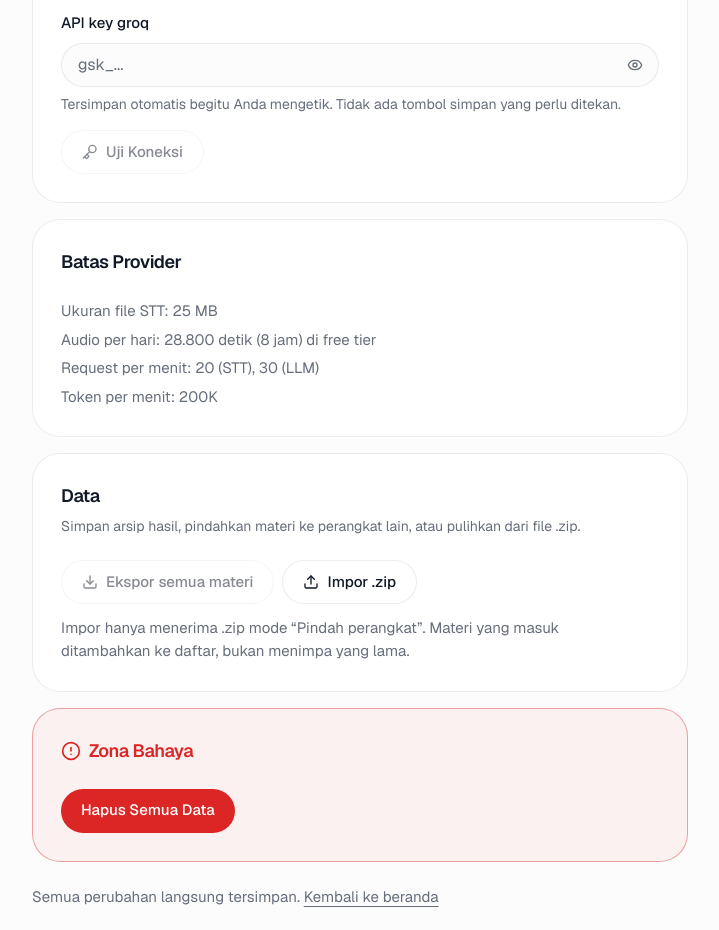
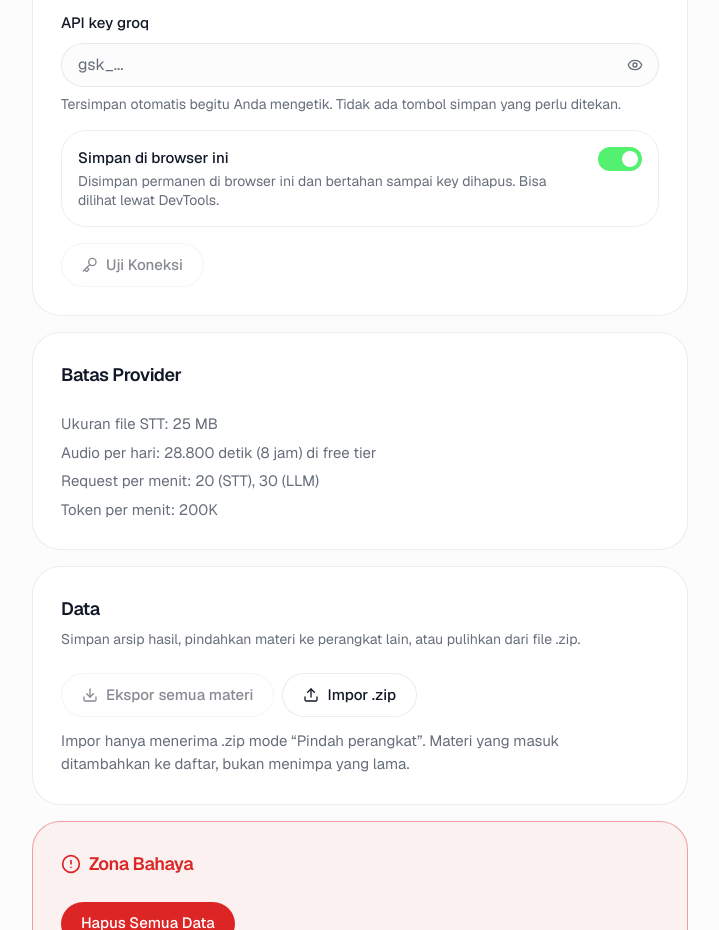
Before and after one commit to kebsixx/mindo, a Next.js app: page /settings in a window 1280 px wide. Shown: the part 1320-2250 px from the top of the page, without its empty margins (280-999 px from the left). Built offline with nearby package versions, Linux system fonts and the light colour scheme.

Commit message:
feat: add per-device key storage mode toggle (local vs session)

```diff
--- a/src/app/settings/page.tsx
+++ b/src/app/settings/page.tsx
@@ -30,9 +30,11 @@ import ExportDialog from "@/components/export-dialog";
 import {
   setProvider,
   setApiKey,
+  setSaveMode,
   clearAllData,
   useStoredProvider,
   useStoredApiKey,
+  useStoredSaveMode,
 } from "@/lib/storage/settings";
 import { getProviderEndpoint } from "@/lib/ai/client";
 import SiteHeader, { BackLink } from "@/components/site-header";
@@ -77,6 +79,8 @@ export default function SettingsPage() {
   const { toast } = useToast();
   const storedProvider = useStoredProvider();
   const storedKey = useStoredApiKey();
+  const storedSaveMode = useStoredSaveMode();
+  const [saveMode, setSaveModeState] = useState<"local" | "session">(storedSaveMode);
   const [keyDraft, setKeyDraft] = useState<string | null>(null);
   const provider = storedProvider;
   const apiKey = keyDraft ?? storedKey;
@@ -106,6 +110,18 @@ export default function SettingsPage() {
     toast({
       title: "Provider disimpan",
       description: `${next} dipakai untuk pemrosesan berikutnya.`,
+    });
+  };
+
+  const chooseSaveMode = (next: "local" | "session") => {
+    setSaveModeState(next);
+    setSaveMode(next);
+    toast({
+      title: next === "local" ? "Key disimpan permanen" : "Key hanya sesi ini",
+      description:
+        next === "local"
+          ? "Key tersimpan di browser dan bertahan ditutup browser."
+          : "Key hilang saat tab/browser ditutup. Isi kembali saat perlu.",
     });
   };
 
@@ -364,6 +380,37 @@ export default function SettingsPage() {
                 </p>
               </div>
 
+              <div className="flex items-start justify-between gap-3 rounded-2xl border p-4">
+                <div className="min-w-0">
+                  <div className="text-[0.9375rem] font-medium">
+                    Simpan di browser ini
+                  </div>
+                  <div className="mt-0.5 text-[0.875rem] leading-snug text-muted-foreground">
+                    {saveMode === "local"
+                      ? "Disimpan permanen di browser ini dan bertahan sampai key dihapus. Bisa dilihat lewat DevTools."
+                      : "Hanya disimpan untuk sesi ini. Hilang saat tab/browser ditutup, maka harus diisi lagi."}
+                  </div>
+                </div>
+                <button
+                  type="button"
+                  role="switch"
+                  aria-checked={saveMode === "local"}
+                  aria-label="Simpan API key di browser"
+                  onClick={() => chooseSaveMode(saveMode === "local" ? "session" : "local")}
+                  className={cn(
+                    "relative h-6 w-11 shrink-0 cursor-pointer rounded-full transition-colors",
+                    saveMode === "local" ? "bg-primary" : "bg-border",
+                  )}
+                >
+                  <span
+                    className={cn(
+                      "absolute top-1 h-4 w-4 rounded-full bg-card transition-all",
+                      saveMode === "local" ? "left-6" : "left-1",
+                    )}
+                  />
+                </button>
+              </div>
+
               <div className="flex gap-2">
                 <Button
                   onClick={testConnection}
--- a/src/lib/storage/settings.ts
+++ b/src/lib/storage/settings.ts
@@ -1,8 +1,11 @@
-import { useSyncExternalStore } from "react"
+import { useCallback, useSyncExternalStore } from "react"
 
 export type Provider = "groq" | "openai"
 
+export type SaveMode = "local" | "session"
+
 const EVENT = "mindo:settings"
+const SAVE_MODE_KEY = "mindo.saveMode"
 
 function notify(): void {
   window.dispatchEvent(new Event(EVENT))
@@ -11,6 +14,33 @@ function notify(): void {
 function subscribe(callback: () => void): () => void {
   window.addEventListener(EVENT, callback)
   return () => window.removeEventListener(EVENT, callback)
+}
+
+function readApiKey(): string {
+  const mode = getSaveMode()
+  const storage = mode === "session" ? window.sessionStorage : window.localStorage
+  try {
+    return storage.getItem("mindo.apiKey") || ""
+  } catch {
+    return ""
+  }
+}
+
+export function getSaveMode(): SaveMode {
+  try {
+    return localStorage.getItem(SAVE_MODE_KEY) === "session" ? "session" : "local"
+  } catch {
+    return "local"
+  }
+}
+
+export function setSaveMode(mode: SaveMode): void {
+  try {
+    localStorage.setItem(SAVE_MODE_KEY, mode)
+  } catch {
+    // storage tidak bisa ditulis (private mode dsb)
+  }
+  notify()
 }
 
 export function getProvider(): Provider {
@@ -28,12 +58,18 @@ export function setProvider(provider: Provider): void {
 
 export function getApiKey(): string {
   if (typeof window === "undefined") return ""
-  return localStorage.getItem("mindo.apiKey") || ""
+  return readApiKey()
 }
 
 export function setApiKey(key: string): void {
   if (typeof window === "undefined") return
-  localStorage.setItem("mindo.apiKey", key)
+  const mode = getSaveMode()
+  const storage = mode === "session" ? window.sessionStorage : window.localStorage
+  try {
+    storage.setItem("mindo.apiKey", key)
+  } catch {
+    // ignore
+  }
   notify()
 }
 
@@ -45,11 +81,33 @@ export function useStoredApiKey(): string {
   return useSyncExternalStore(subscribe, getApiKey, () => "")
 }
 
+export function useStoredSaveMode(): SaveMode {
+  return useSyncExternalStore(subscribe, getSaveMode, () => "local")
+}
+
+export function useStoredSetSaveMode(): (mode: SaveMode) => void {
+  const set = useCallback((mode: SaveMode): void => {
+    try {
+      localStorage.setItem(SAVE_MODE_KEY, mode)
+    } catch {
+      // ignore
+    }
+    notify()
+  }, [])
+  return set
+}
+
 export function clearAllData(): void {
   if (typeof window === "undefined") return
   localStorage.removeItem("mindo.provider")
   localStorage.removeItem("mindo.apiKey")
   localStorage.removeItem("mindo.prefs")
+  localStorage.removeItem(SAVE_MODE_KEY)
+  try {
+    sessionStorage.removeItem("mindo.apiKey")
+  } catch {
+    // ignore
+  }
   indexedDB.deleteDatabase("mindo")
   notify()
 }
```
